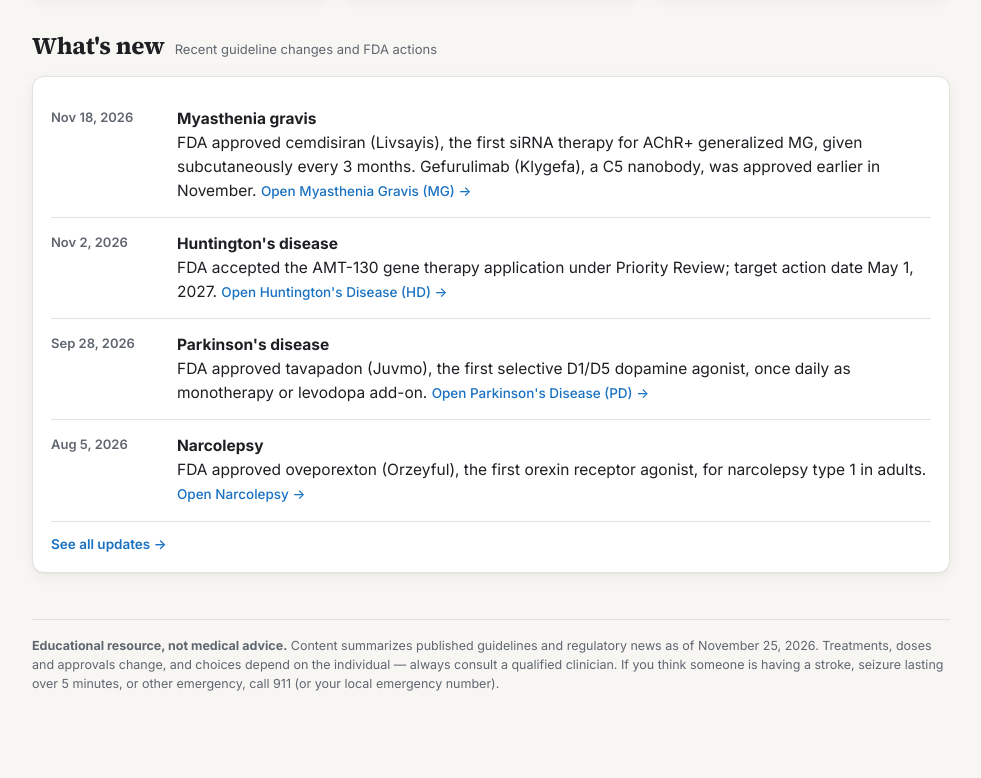
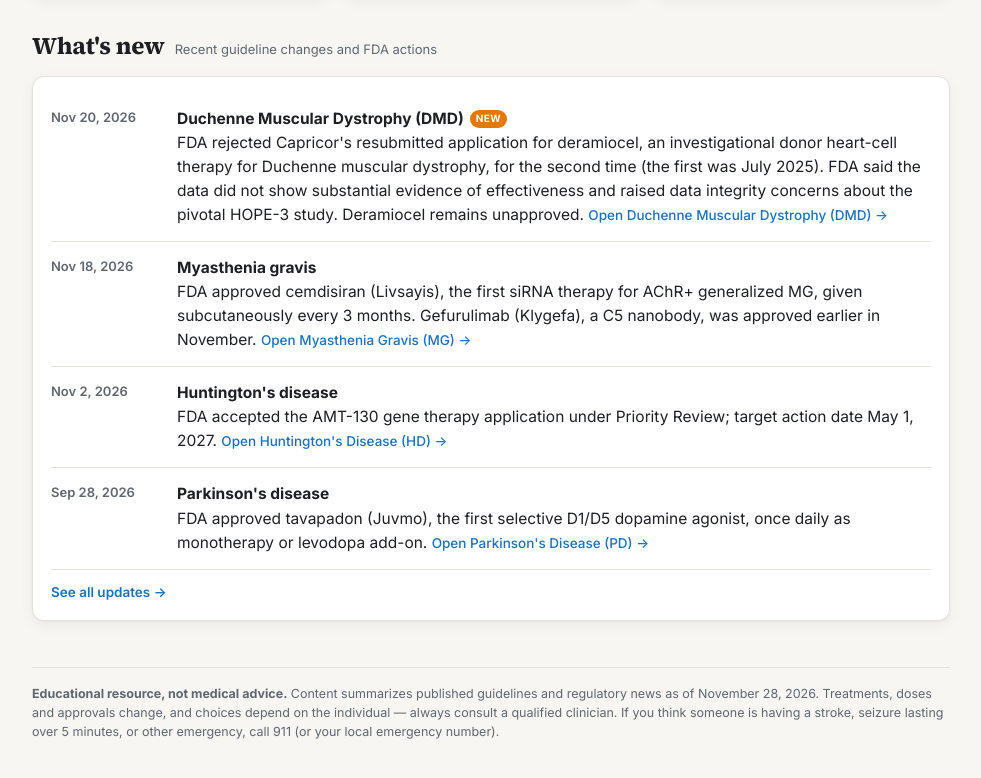
Before and after one commit to ojlise/neurology, a plain HTML site: page index.html in a window 1280 px wide. Shown: the part 1828-2606 px from the top of the page, without its empty margins (294-1275 px from the left). Before the commit the page ends 2582 px from the top, so only its background shows below. Drawn offline with Linux system fonts and the light colour scheme.

Commit message:
Weekly update 2026-11-28
1 new entry (1 upd); deramiocel removed from WATCH after FDA decision

Co-Authored-By: Claude Opus 5.5 <noreply@anthropic.com>
Claude-Session: https://claude.ai/code/session_01L6ZZeE7zAHBCdi4juvezcT

```diff
--- a/index.html
+++ b/index.html
@@ -1483,13 +1483,14 @@ DD["autonomic-dysreflexia"]=[
          "ref"  reference only: {ref},
          "news" item with no condition page: {id:null, date, title, text, href}.
    ref is [title, url] of a page actually read. text is a plain sentence in your own words. */
-const SITE_UPDATED = "2026-11-25";
+const SITE_UPDATED = "2026-11-28";
 const WATCH = [
 ["Huntington's disease — AMT-130 gene therapy: FDA target date May 1, 2027","huntingtons"],
-["SCN2A/SCN8A developmental epileptic encephalopathies — relutrigine: FDA target date December 27, 2026",null],
-["Duchenne cardiomyopathy — deramiocel (cell therapy): decision pending as of this update","dmd"]
+["SCN2A/SCN8A developmental epileptic encephalopathies — relutrigine: FDA target date December 27, 2026",null]
 ];
-const WEEKLY = [];
+const WEEKLY = [
+{added:"2026-11-28", id:"dmd", kind:"upd", date:"2026-11-20", text:"FDA rejected Capricor's resubmitted application for deramiocel, an investigational donor heart-cell therapy for Duchenne muscular dystrophy, for the second time (the first was July 2025). FDA said the data did not show substantial evidence of effectiveness and raised data integrity concerns about the pivotal HOPE-3 study. Deramiocel remains unapproved.", ref:["BioPharma Dive: FDA again turns back Capricor Duchenne cell therapy (Nov 21, 2026)","https://www.biopharmadive.com/news/capricor-fda-duchenne-cell-therapy-deramiocel/875384/"]}
+];
 /* ===== WEEKLY-UPDATES-END ===== */
 const D={}, ORDER=[];
 AREAS.forEach(a=>a.subs.forEach(s=>s.diseases.forEach(d=>{d.area=a;d.sub=s;D[d.id]=d;ORDER.push(d);})));
```
